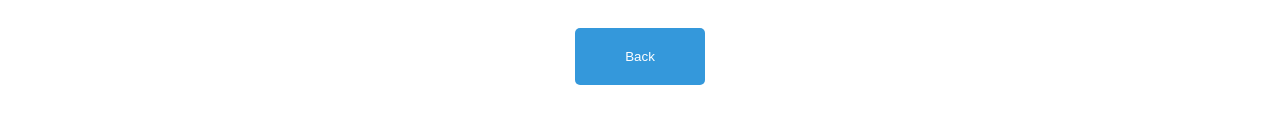
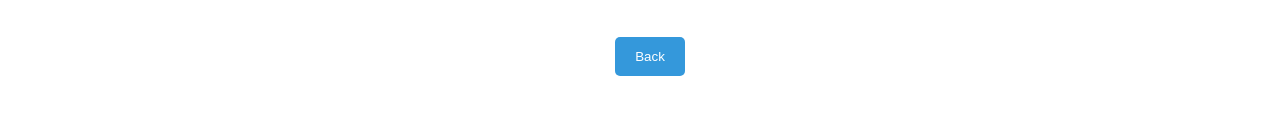
Before and after one commit to Avanividhani/QR-Slides-Showcase-2, a plain HTML site: page screen2.html in a window 1280 px wide. Shown: the part 709-832 px from the top of the page. Drawn offline with nearby package versions, Linux system fonts and the light colour scheme.

Commit message:
Update style.css

```diff
--- a/style.css
+++ b/style.css
@@ -143,14 +143,15 @@ body {
 }
 
 .container2 button {
+  padding: 12px 20px;
+  margin-left: 20px;
   margin-top: 20px;
-  padding: 21px 50px;
   background-color: #3498db;
   color: #fff;
   border: none;
   border-radius: 5px;
   cursor: pointer;
-  transition: background-color 0.3s ease;
+  transition: background-color 0.3s ease; /* Smooth transition on hover */
 }
 
 .container2 button:hover {
```
